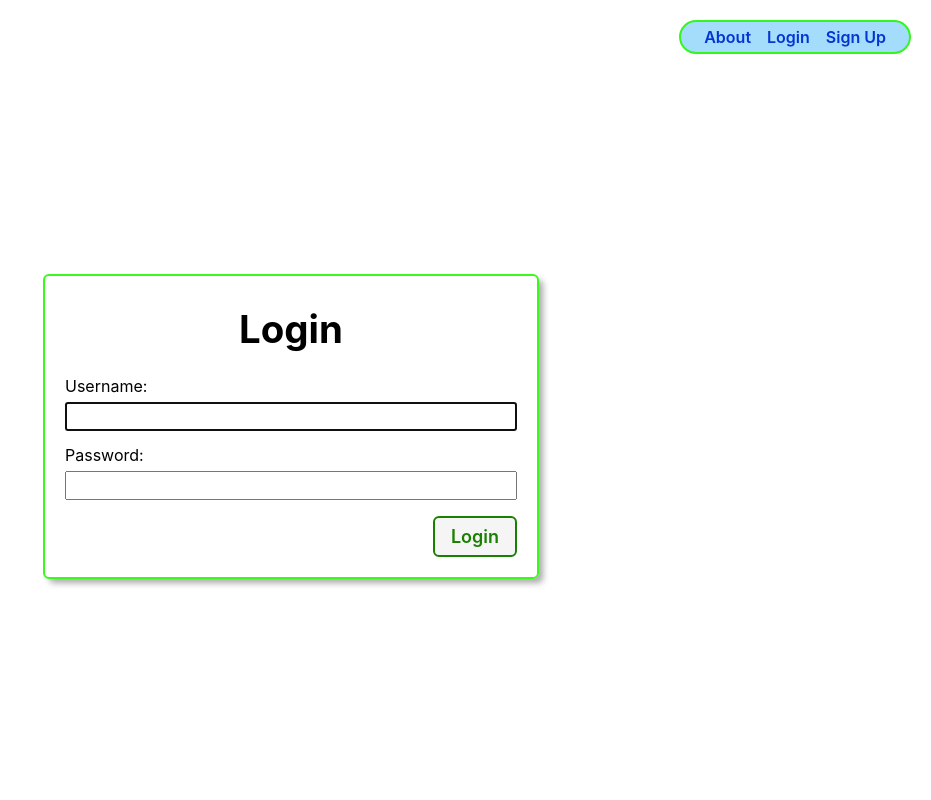
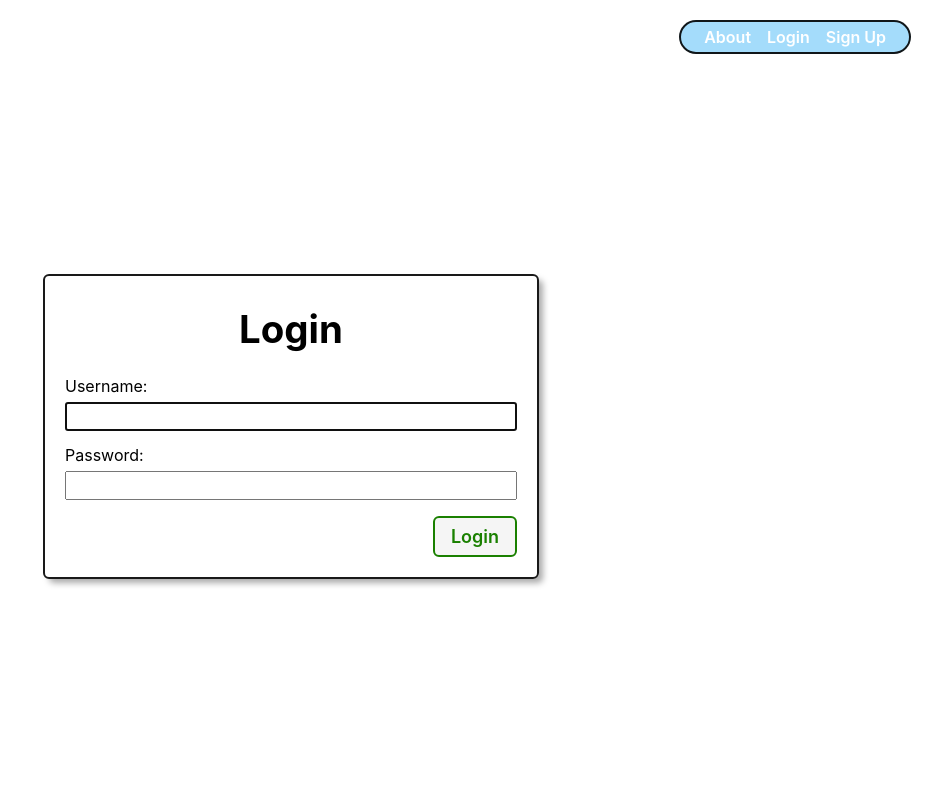
Before and after one commit to AliAlsamawi/budgetcollector, a Django app: page / in a window 1280 px wide. Shown: the whole page, without its empty margins (349-1280 px from the left). Run offline with Django 3.2, Linux system fonts and the light colour scheme.

Commit message:
style and fix calalnder

```diff
--- a/main_app/static/css/base.css
+++ b/main_app/static/css/base.css
@@ -26,10 +26,10 @@
     'Ubuntu', 'Cantarell', 'Fira Sans', 'Droid Sans', 'Helvetica Neue',
     sans-serif;
   min-height: 100vh;
-  --nav-bg: rgba(104, 197, 248, .7);
-  --nav-bg-ff: rgba(102, 208, 86, 0.9);
-  --borders: rgb(38, 249, 5, 0.9) solid 2px;
-  --text-color: rgb(4, 52, 211);
+  --nav-bg: rgba(0, 0, 0, 0.7);
+  --nav-bg-ff: rgba(4, 4, 4, 0.9);
+  --borders: rgba(0, 0, 0, 0.9) solid 2px;
+  --text-color: rgb(255, 255, 255);
   --link-hover-color: rgb(16, 56, 158);
   --button-bg: rgb(245, 245, 245);
   --button-bg-hover: rgb(226, 226, 226);
@@ -44,6 +44,7 @@
   --font-l: 1.8rem;
   --font-reg: 1.6rem;
   --card-border-radius: 6px;
+
 }
 
 
@@ -51,7 +52,7 @@
   width: 100%;
   background: var(--nav-bg-ff);
   border-bottom: black;
-  background-image: url('http://wonderfulengineering.com/wp-content/uploads/2016/01/cool-wallpaper-40-610x381.jpg');
+  /* background-image: url('http://wonderfulengineering.com/wp-content/uploads/2016/01/cool-wallpaper-40-610x381.jpg'); */
 
 }
 
@@ -176,6 +177,13 @@
     align-items: center;
 
   }
+  .card-title{
+    color: black;
+    text-decoration: none;
+  }
+p{
+  color: black;
+}
 
   main {
     max-width: 1300px;
@@ -219,6 +227,9 @@
 
   .page-header img:first-of-type {
     margin-left: 25px;
+  }
+  header{
+    color: black;
   }
 
   @supports (-webkit-backdrop-filter: none) or (backdrop-filter: none) {
```
